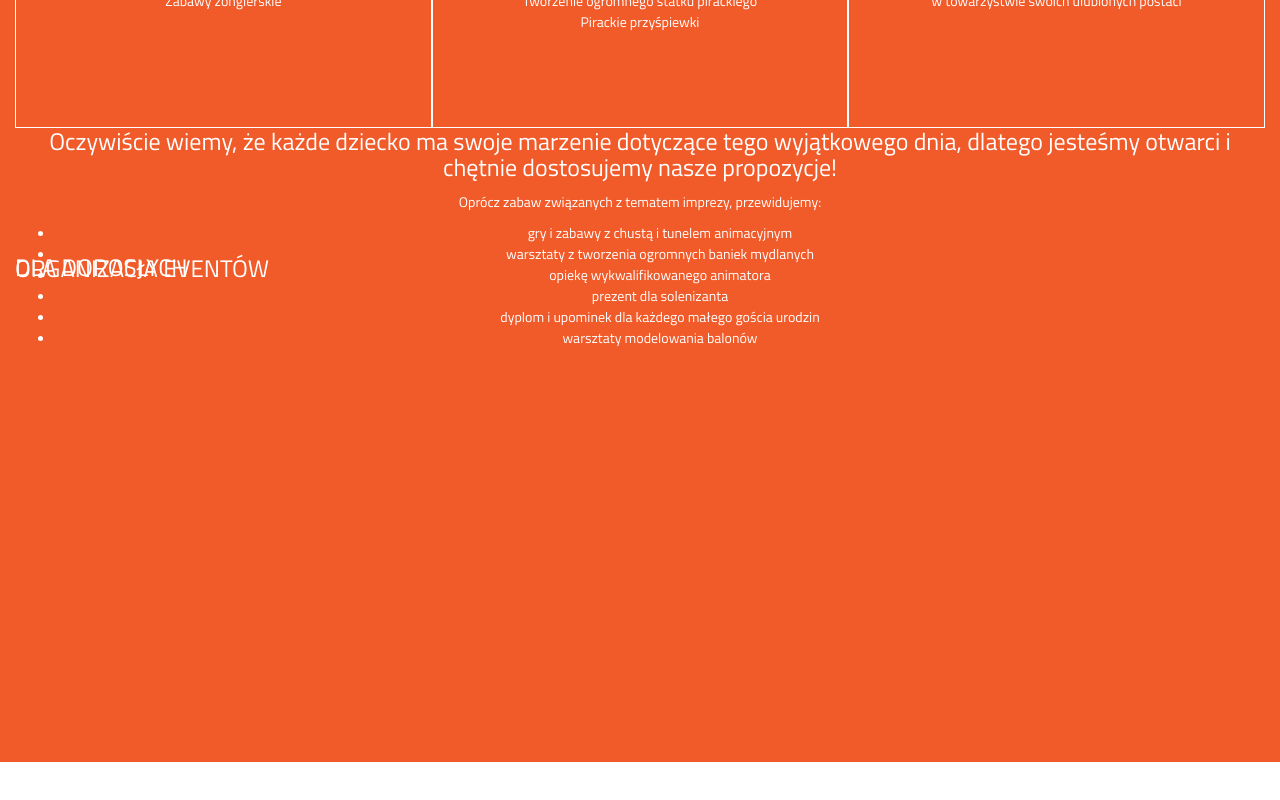
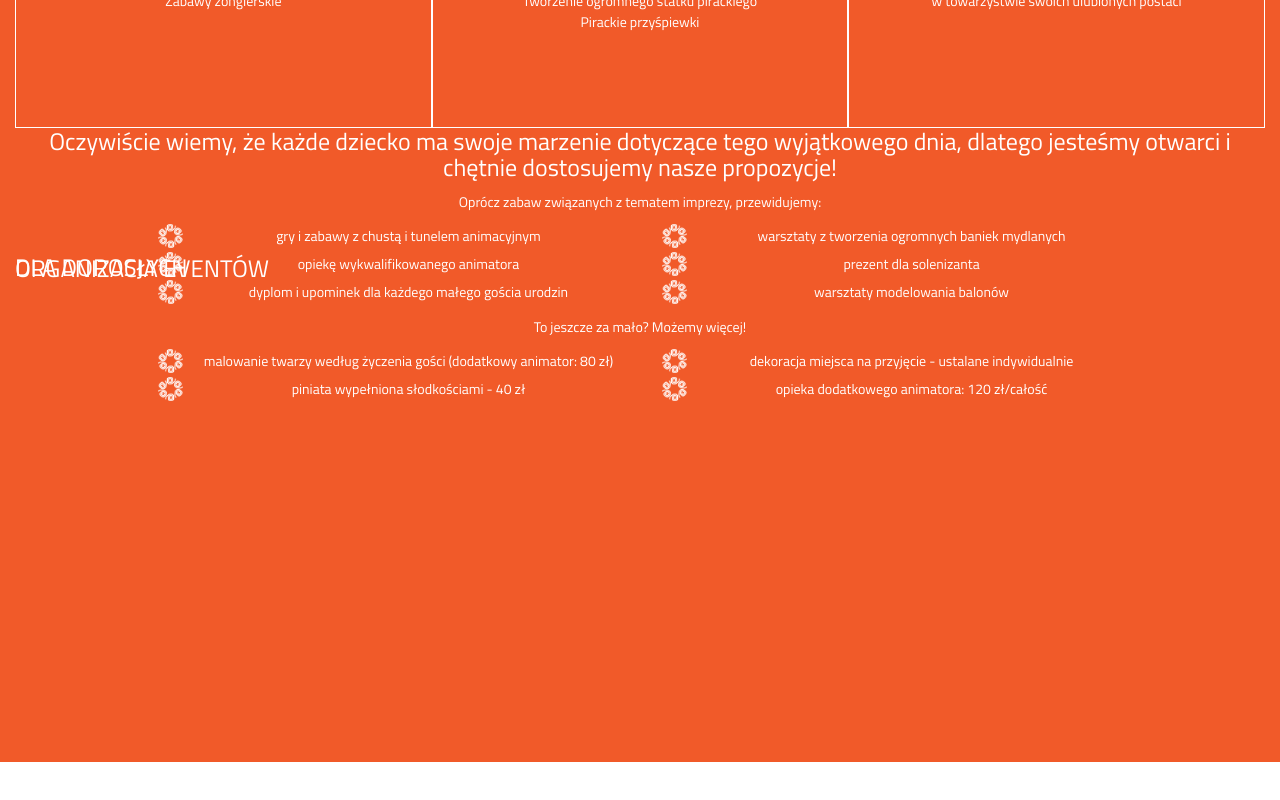
Before and after one commit to KarolNov/Animatu, a website: page index.html in a window 1280 px wide. Shown: the part 2602-3402 px from the top of the page. Drawn offline with nearby package versions, Linux system fonts and the light colour scheme; grey boxes are pictures that could not be loaded; a script that the page names is missing.

Commit message:
li bullets

```diff
--- a/index.html
+++ b/index.html
@@ -193,6 +193,15 @@
                   <li>warsztaty modelowania balonów</li>
                 </ul>
               </p>
+              <p>
+                To jeszcze za mało? Możemy więcej!
+                <ul>
+                  <li>malowanie twarzy według życzenia gości (dodatkowy animator: 80 zł)</li>
+                  <li>dekoracja miejsca na przyjęcie - ustalane indywidualnie</li>
+                  <li>piniata wypełniona słodkościami - 40 zł</li>
+                  <li>opieka dodatkowego animatora: 120 zł/całość</li>
+                </ul>
+              </p>
             </div>
           </div>
         </div>
--- a/my-styles.css
+++ b/my-styles.css
@@ -283,6 +283,16 @@ a:active{
   border: 1px solid white;
 }
 
+#tresc li{
+  display: inline-block;
+  line-height: 200%;
+  width: 500px;
+  list-style-type:none;
+  background-image:url(src/kolkoAnimatu.png);
+  background-repeat: no-repeat;
+  background-size: 25px;
+  background-position: left;
+}
 .contactForm{
   width: 70%;
   margin: 0 auto;
```
Also changed, not shown: src/kolkoAnimatu.png (added).
